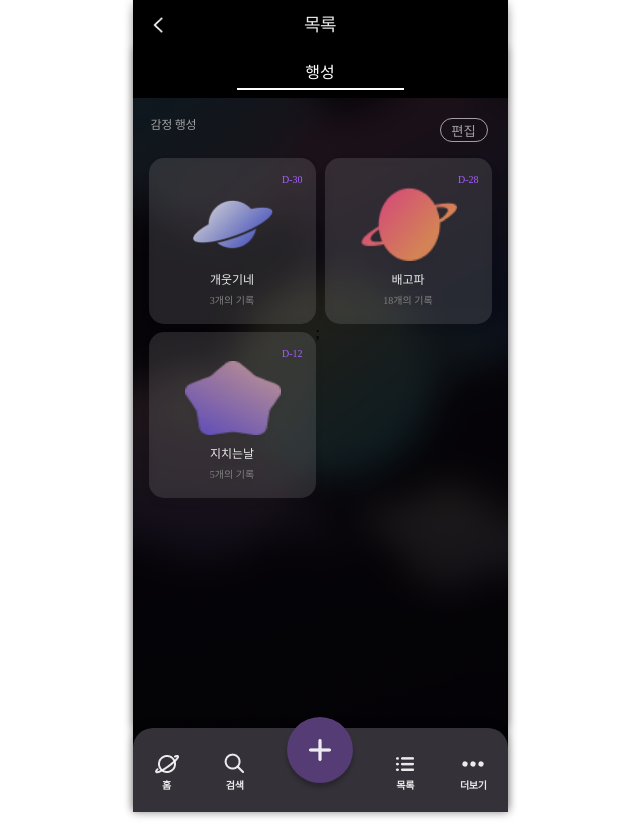
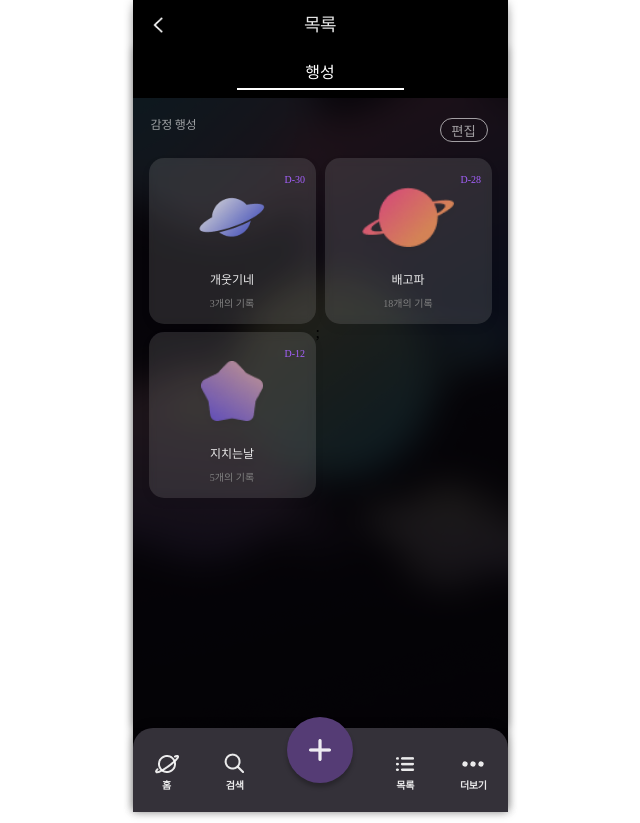
Before and after one commit to KMU-WINK/OMO, a React (Create React App) app in the folder front/: page /list in a window 1280 px wide. Shown: the whole page, without its empty margins (320-960 px from the left). Built offline with nearby package versions, Linux system fonts and the light colour scheme.

Commit message:
행성 크기 통일

```diff
--- a/front/src/components/list/planet.js
+++ b/front/src/components/list/planet.js
@@ -1,7 +1,7 @@
 import React, {useState} from 'react';
 import styled from 'styled-components';
 
-const star1CSS = {width : 96.01, height: 74.08, margin: "0 0 0 36px"}
+const star1CSS = {height : 60,  margin: "0 0 0 0"}
 
 const Planet = ({planet, checked, active, select}) => {
 
@@ -59,13 +59,16 @@ const PlanetBase = styled.div`
     return "blur(4px)";
   }};
   filter: drop-shadow(0px 4px 4px rgba(0, 0, 0, 0.25));
+  display: flex;
+  flex-direction: column;
+  align-items: center;
 `
 
 const Dday = styled.div`
   width: 154px;
   height: 13px;
   color: #A661FF;
-  margin: 16px 0 0 0;
+  margin: 16px 8px 0 0;
   display: flex;
   justify-content: flex-end;
   font-size: 10px;
@@ -90,5 +93,6 @@ const SubTitle = styled.div`
   justify-content: center;
   align-items: center;
   color: gray;
-  margin: 28px 0 0 0;
+  position: absolute;
+  top: 138px;
 `
```
